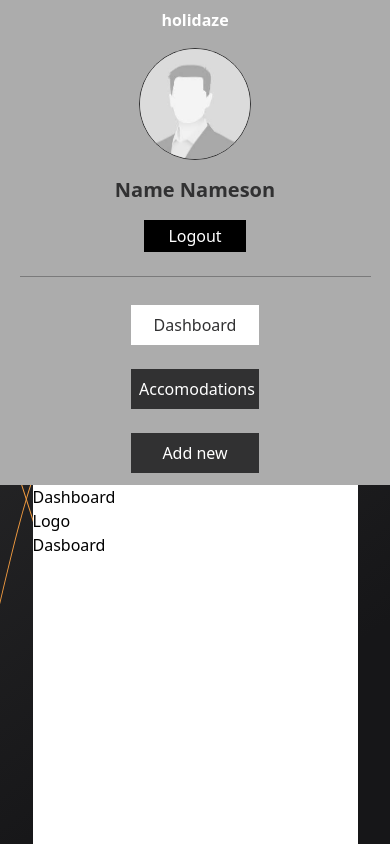
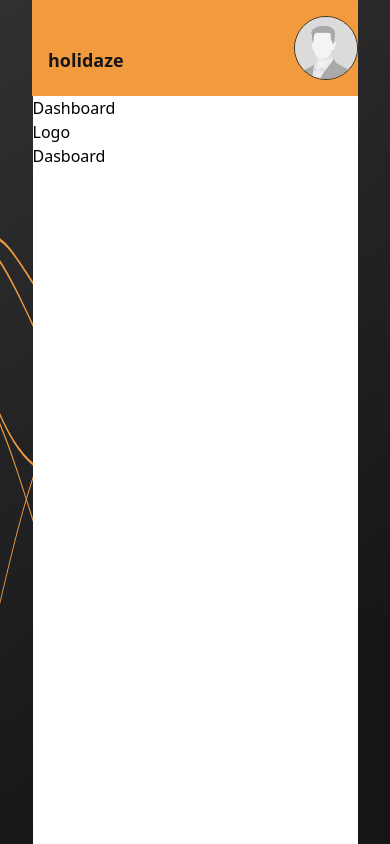
Before and after one commit to Noroff-FEU-Assignments/project-exam-2-KeyG94, a Next.js app in the folder holidaze/: page /admin in a window 390 px wide. Both pictures are taken after a click on the element 195 px from the left and 104 px from the top of the page. Shown: the top 844 px of the page. Built offline with nearby package versions, Linux system fonts and the light colour scheme.

Commit message:
completet the admin navigation, its responsive and user is able to hide the menu on small devices when they click on their profile image

```diff
--- a/holidaze/components/layout/AdminNav.jsx
+++ b/holidaze/components/layout/AdminNav.jsx
@@ -25,35 +25,52 @@ export default function AdminNav({ current }) {
 		}
 	}
 
-  const toggleBar = () => {
-    const clickTarget = document.querySelector("something");
+	// hide menubar when click
+	const closeMenu = () => {
+		const x = document.getElementById("mobile-menu");
+		const y = document.getElementById("mobile-menu-std");
 
-    console.log(clickTarget);
+		if ((x.style.display = "hidden")) {
+			x.style.display = "none";
+			y.style.display = "flex";
+		} else {
+			x.style.display = "flex";
+			y.style.display = "none";
+		}
 	};
+
+	// open navigation bar
+	const openMenu = () => {
+		const x = document.getElementById("mobile-menu");
+		const y = document.getElementById("mobile-menu-std");
+
+		if ((y.style.display = "hidden")) {
+			y.style.display = "none";
+			x.style.display = "block";
+		} else {
+			y.style.display = "flex";
+			x.style.display = "none";
+		}
+	};
+
 	return (
-    <div className="sm:flex">
-      <div className="sm:hidden bg-grey something">
-        <div className="text-center border-b-[1px] border-lightBlack border-opacity-40 p-2 w-[90%] mx-auto">
-          <h3 className="text-center text-white font-bold">holidaze</h3>
+		<div className='sm:flex'>
+			{/* mobile menu, hidden from small screens +  */}
+			<div className='sm:hidden bg-grey' id='mobile-menu'>
+				<div className='text-center border-b-[1px] border-lightBlack border-opacity-40 p-2 w-[90%] mx-auto'>
+					<h3 className='text-center text-white font-bold'>holidaze</h3>
 					<div
-            className="w-28 mx-auto my-4 border-[1px] border-lightBlack rounded-full overflow-hidden"
-            onClick={toggleBar}
+						className='w-28 mx-auto my-4 border-[1px] border-lightBlack rounded-full overflow-hidden'
+						onClick={closeMenu}
 					>
-            <Image
-              src={placeholder}
-              layout="responsive"
-              objectFit="cover"
-              alt="profile picture"
-            />
+						<Image src={placeholder} layout='responsive' objectFit='cover' alt='profile picture' />
 					</div>
 					<div>
-            <h4 className="text-xl font-bold text-lightBlack">Name Nameson</h4>
+						<h4 className='text-xl font-bold text-lightBlack'>Name Nameson</h4>
 					</div>
-          <button className="bg-black hover:bg-lightBlack px-6 py-1 my-4 text-white">
-            Logout
-          </button>
+					<button className='bg-black hover:bg-lightBlack px-6 py-1 my-4 text-white'>Logout</button>
 				</div>
-        <div className="flex flex-col w-32 mx-auto mt-4">
+				<div className='flex flex-col w-32 mx-auto mt-4'>
 					{navigation.map(({ name, href, current }) => {
 						return (
 							<Link href={href} passHref key={href}>
@@ -72,28 +89,39 @@ export default function AdminNav({ current }) {
 				</div>
 			</div>
 
-      <div className="hidden sm:flex min-h-screen bg-grey sm:max-w-1/6 ">
-        <nav className="">
-          <div className="text-center border-b-[1px] border-lightBlack border-opacity-40 p-6 w-[90%] mx-auto">
-            <div className="w-32 mx-auto my-4 border-[1px] hover:border-2 border-lightBlack rounded-full overflow-hidden">
+			{/* Menu bar for small devices, standard show */}
+			<div className='hidden sm:hidden justify-between mx-8 bg-orange' id='mobile-menu-std'>
+				<div className='content-center p-4 mt-6 text-darkBlack'>
+					<h2 className='text-lg font-bold'>holidaze</h2>
+				</div>
+				<div
+					className='w-16  my-4 border-[1px] border-lightBlack rounded-full overflow-hidden'
+					onClick={openMenu}
+				>
+					<Image src={placeholder} layout='responsive' objectFit='cover' alt='profile picture' />
+				</div>
+			</div>
+
+			<div className='hidden sm:flex min-h-screen bg-grey sm:max-w-1/6 '>
+				<nav className=''>
+					<div className='text-center border-b-[1px] border-lightBlack border-opacity-40 p-6 w-[90%] mx-auto'>
+						<div className='w-32 mx-auto my-4 border-[1px] hover:border-2 border-lightBlack rounded-full overflow-hidden'>
 							<Image
 								src={placeholder}
-                layout="responsive"
-                objectFit="cover"
-                alt="profile picture"
+								layout='responsive'
+								objectFit='cover'
+								alt='profile picture'
 							/>
 						</div>
 						<div>
-              <h3 className="text-xl font-bold text-lightBlack">
-                Name Nameson
-              </h3>
+							<h3 className='text-xl font-bold text-lightBlack'>Name Nameson</h3>
 						</div>
-            <button className="bg-black hover:bg-lightBlack px-6 py-1 my-4 text-white">
+						<button className='bg-black hover:bg-lightBlack px-6 py-1 my-4 text-white'>
 							Logout
 						</button>
 					</div>
 
-          <div className="flex flex-col w-32 mx-auto mt-4">
+					<div className='flex flex-col w-32 mx-auto mt-4'>
 						{navigation.map(({ name, href, current }) => {
 							return (
 								<Link href={href} passHref key={name}>
@@ -112,7 +140,7 @@ export default function AdminNav({ current }) {
 					</div>
 				</nav>
 			</div>
-      <div className="container bg-white min-h-screen w-5/6">
+			<div className='container bg-white min-h-screen w-5/6'>
 				<header>
 					<h1>Dashboard</h1>
 					<span>Logo</span>
```
Lines whose indentation alone changed are shown as unchanged.
